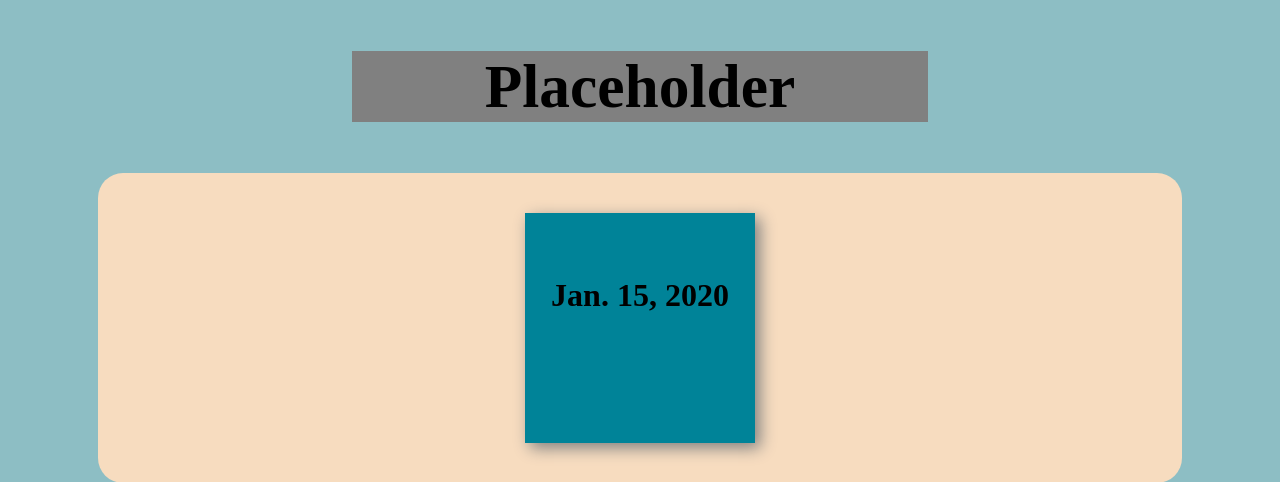
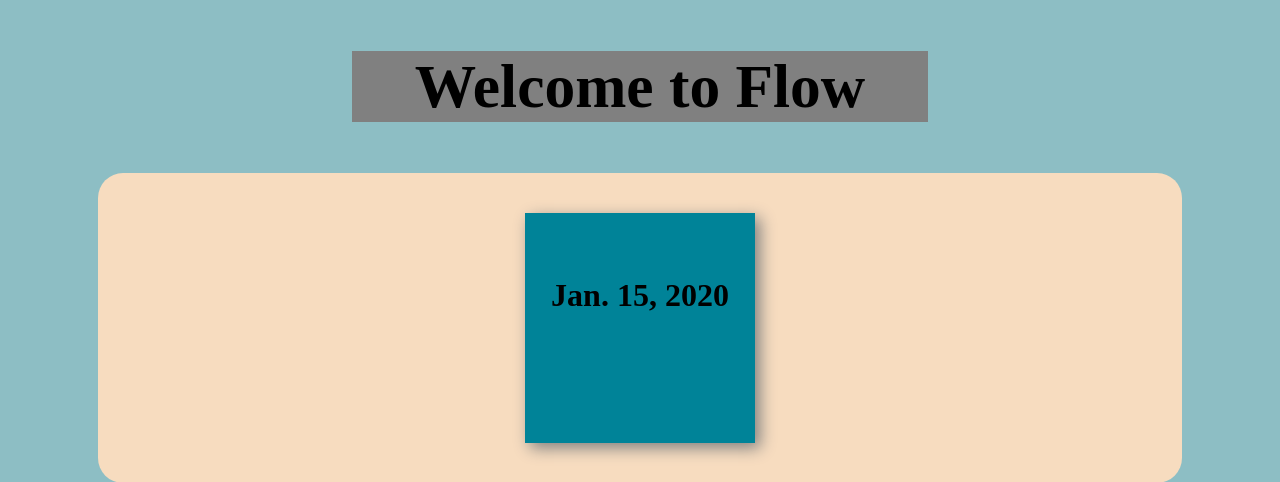
Before and after one commit to LienLeinad/BlueHacks2019, a Django app: page / in a window 1280 px wide. Shown: the top 482 px of the page. Run offline with Django 3.2, Linux system fonts and the light colour scheme; tables that the repository leaves empty hold one stand-in row (values such as "Sample post"); some web fonts are replaced.

Commit message:
Update homePage.html

```diff
--- a/journal/template/homePage.html
+++ b/journal/template/homePage.html
@@ -3,7 +3,7 @@
 <html>
 
 <head>
-	<title></title>
+	<title>Flow</title>
 	<link rel="stylesheet" type="text/css" href="{% static 'modals.css'%}">
 	<link rel="stylesheet" type="text/css" href="{% static 'homePage.css'%}">
 	<link rel="stylesheet" type="text/css" href="{% static 'main.css'%}">
@@ -13,7 +13,7 @@
 
 <body>
 	<div id="welcome">
-		<h2>Placeholder</h2>
+		<h2>Welcome to Flow</h2>
 	</div>
 
 	<div class="planner-area">
```
